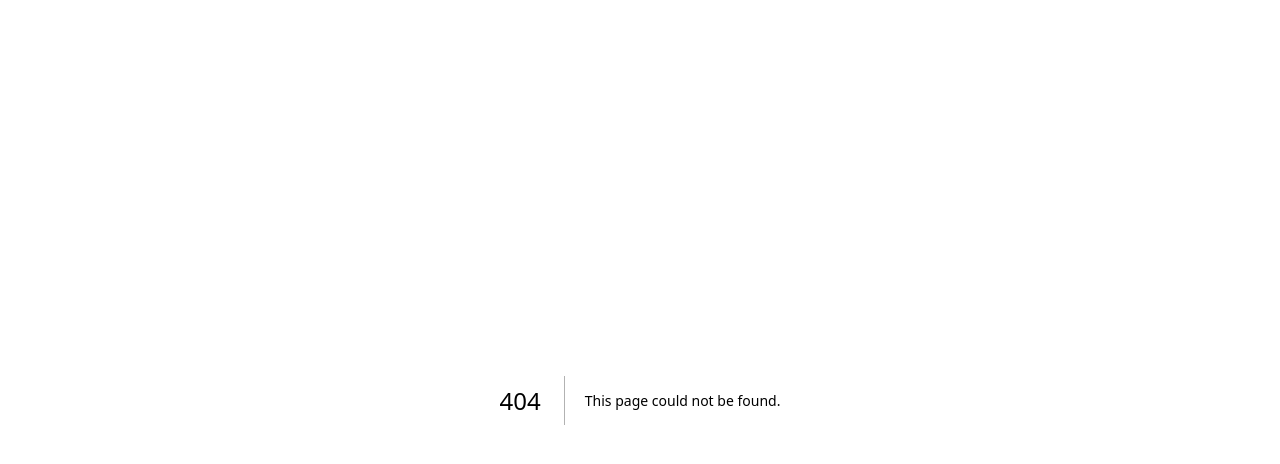
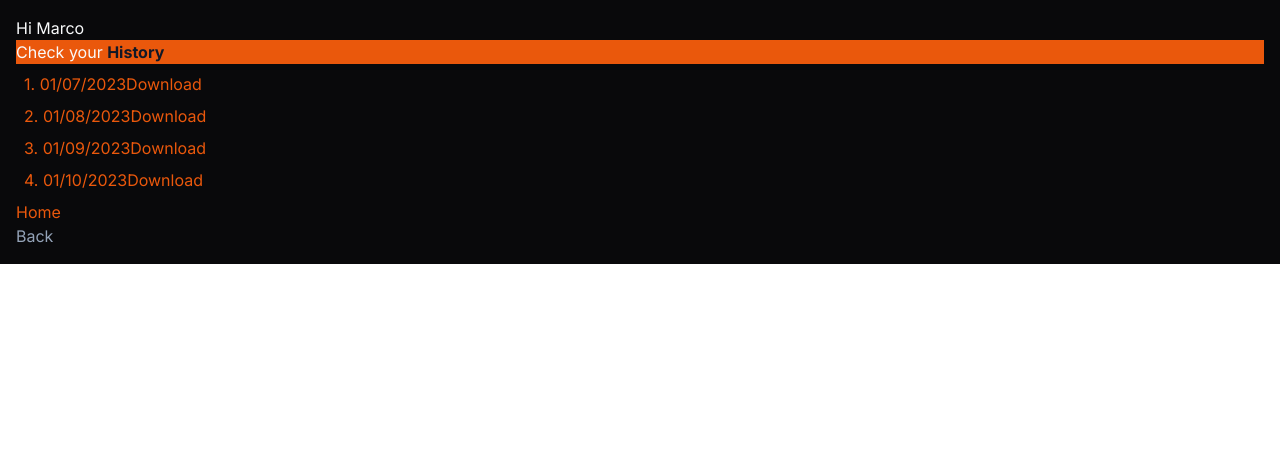
Before and after one commit to alejandroisa71/mygimia, a Next.js app: page /results in a window 1280 px wide. Before the commit this address had no page. Shown: the top 464 px of the page. Built offline with nearby package versions, Linux system fonts and the light colour scheme.

Commit message:
styled pages

```diff
--- /dev/null
+++ b/src/app/components/ResultCard.jsx
@@ -0,0 +1,15 @@
+import Link from "next/link";
+
+const ResultCard = ({ result }) => {
+  console.log(result);
+  return (
+    <div className=" m-2 flex hover:bg-orange-400">
+      <p>
+        {result.id}. {result.date}
+      </p>
+      <Link href={`/results/${result.id}`}>Download</Link>
+    </div>
+  );
+};
+
+export default ResultCard;
--- a/src/app/result/page.jsx
+++ /dev/null
@@ -1,26 +0,0 @@
-import Button from "./Button";
-import Link from 'next/link'
-
-const ResultPage = () => {
-  const results =[
-    {id:1, date:'01/07/2023'},
-    {id:2, date:'01/08/2023'},
-    {id:3, date:'01/09/2023'},
-    {id:4, date:'01/10/2023'},
-  ]
-  return (
-    <div className="bg-zinc-950 p-4 text-slate-400">
-      <h1>Hi Marco</h1>
-      <h2>Check your history</h2>
-      <ul className="bg-red-500 text-slate-800">
-        {results.map( result =>{
-          <li>{result.date}</li>
-        })}
-        <li><Link href='/'>Home</Link></li>
-      </ul>
-      <Button />
-    </div>
-  );
-};
-
-export default ResultPage;
--- /dev/null
+++ b/src/app/results/[resultId]/page.jsx
@@ -0,0 +1,9 @@
+
+const Page = ({params}) => {
+
+  return (
+    <div>{params.resultId}</div>
+  )
+}
+
+export default Page
--- /dev/null
+++ b/src/app/results/page.jsx
@@ -0,0 +1,33 @@
+import ResultCard from "../components/ResultCard";
+import Button from "./Button";
+import Link from "next/link";
+
+const ResultPage = () => {
+  const results = [
+    { id: 1, date: "01/07/2023" },
+    { id: 2, date: "01/08/2023" },
+    { id: 3, date: "01/09/2023" },
+    { id: 4, date: "01/10/2023" },
+  ];
+  return (
+    <div className="bg-zinc-950 p-4 text-slate-400">
+      <h1 className=" text-gray-50">Hi Marco</h1>
+      <h2 className="bg-orange-600 text-gray-50">
+        Check your <strong className="text-gray-900">History</strong>
+      </h2>
+      <ul className="text-orange-600">
+        {results.map((result) => (
+          <li key={result.id}>
+            <ResultCard result={result} />
+          </li>
+        ))}
+        <li>
+          <Link href="/">Home</Link>
+        </li>
+      </ul>
+      <Button />
+    </div>
+  );
+};
+
+export default ResultPage;
```
Also changed, not shown: src/app/results/Button.jsx (renamed from src/app/result/Button.jsx).
